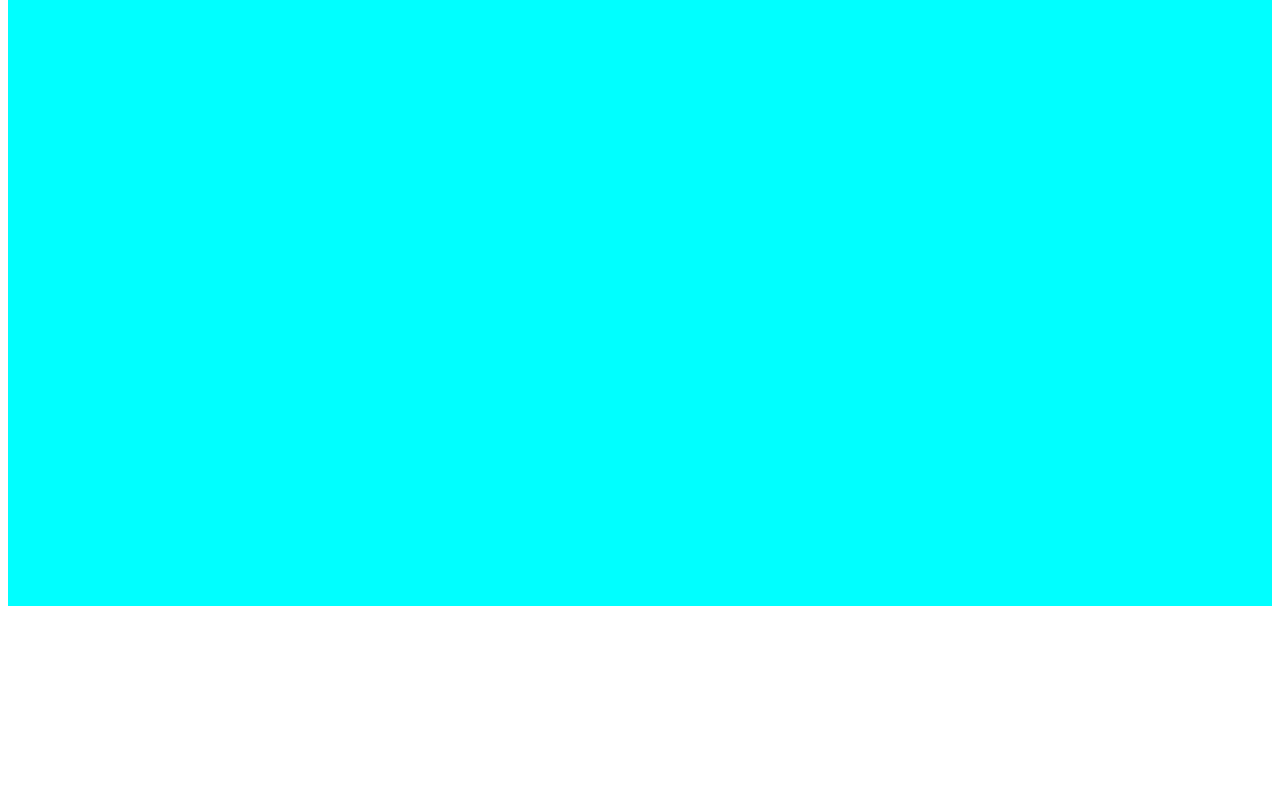
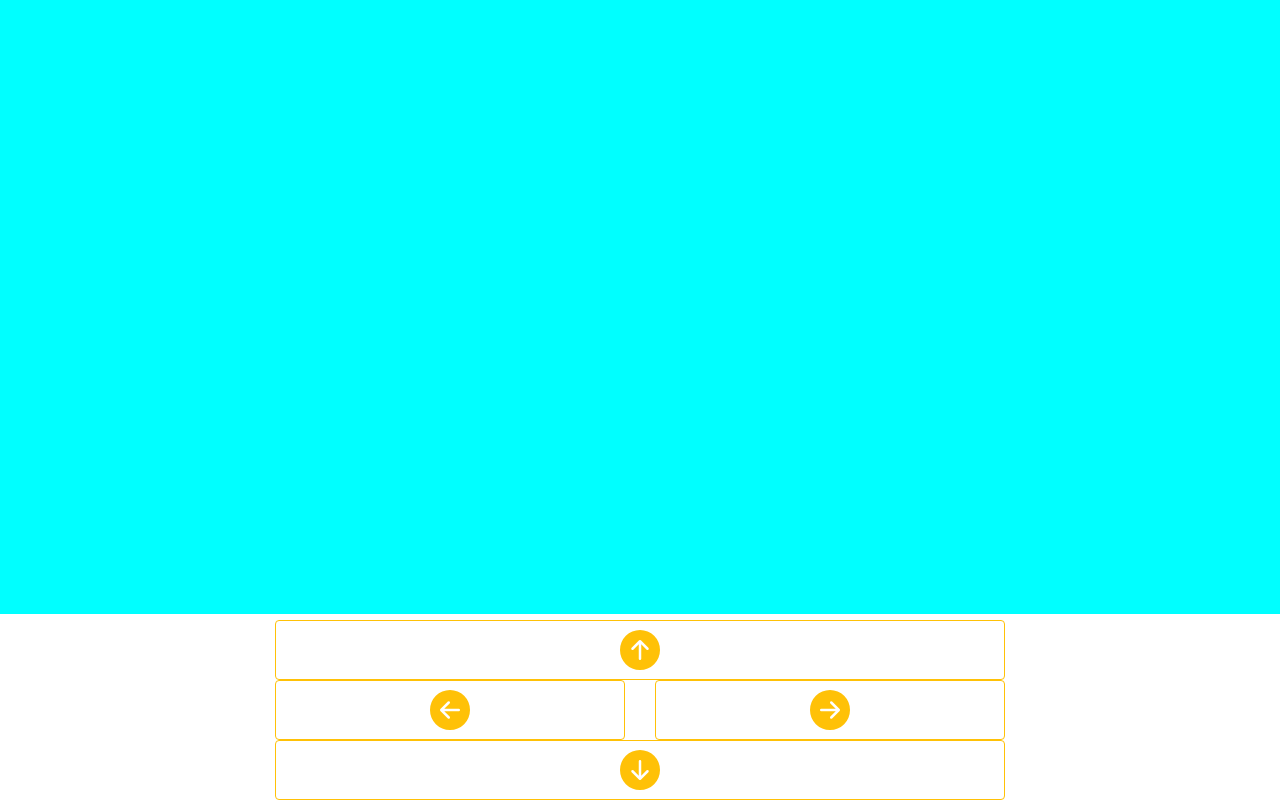
Before and after one commit to Felipe1501/jogoW3, a website: page www/index.html in a window 1280 px wide. Shown: the part 666-1466 px from the top of the page. Before the commit the page ends 1284 px from the top, so only its background shows below. Drawn offline with nearby package versions, Linux system fonts and the light colour scheme.

Commit message:
jogo parcialmente rodando, falta colocar a img e bala

```diff
--- a/www/components/script.js
+++ b/www/components/script.js
@@ -1,10 +1,28 @@
 window.onload = function(){
   jogoInicio();
+
+  document.querySelector("#direita").addEventListener("click", function(){
+     right();
+  });
+
+   document.querySelector("#esquerda").addEventListener("click", function(){
+     left();
+  });
+
+   document.querySelector("#subir").addEventListener("click", function(){
+     sobe();
+  });
+
+   document.querySelector("#descer").addEventListener("click", function(){
+     desce();
+  });
 }
+
+var personagemObj;
 
 function jogoInicio(){
   jogoArea.start();
-  personagem = componentes("#F00", 10, 120, 30, 30);
+  personagemObj = new componentes("#F00", 10, 120, 30, 30);
 }
 
 let jogoArea = {
@@ -13,6 +31,10 @@ let jogoArea = {
      this.canvas.height = 300,
      this.context = this.canvas.getContext("2d");
      document.body.insertBefore(this.canvas, document.body.childNodes[0]);
+     this.intervalo = setInterval(jogoAtualizar, 20);
+   },
+   limpa: function(){
+     this.context.clearRect(0,0, this.canvas.width, this.canvas.height);
    }
 }
 
@@ -21,7 +43,37 @@ function componentes(cor, x, y, altura, largura){
       this.largura = largura,
       this.x = x,
       this.y = y,
+      this.veloX = 0,
+      this.veloY = 0,
+      this.atualizar = function(){
       contexto = jogoArea.context;
       contexto.fillStyle = cor,
       contexto.fillRect(this.x, this.y, this.altura, this.largura);
+      },
+      this.posicaoNova = function(){
+        this.x += this.veloX;
+        this.y += this.veloY;
+      }
 }
+
+function jogoAtualizar(){
+  jogoArea.limpa();
+  personagemObj.posicaoNova();
+  personagemObj.atualizar();
+}
+
+function sobe(){
+  personagemObj.veloY -= 1;
+}
+
+function desce(){
+  personagemObj.veloY += 1;
+}
+
+function right(){
+  personagemObj.veloX += 1;
+}
+
+function left(){
+  personagemObj.veloX -= 1;
+}
--- a/www/css/style.css
+++ b/www/css/style.css
@@ -4,3 +4,12 @@ canvas{
   background-color: aqua;
   width: 100%;
 }
+
+button{
+  height: 60px;
+}
+
+button svg{
+  height: 40px;
+  width: 40px;
+}
--- a/www/index.html
+++ b/www/index.html
@@ -9,11 +9,35 @@
 
   <link rel="stylesheet" href="components/loader.css">
   <script src="components/script.js"></script>
+  <link rel="stylesheet" href="https://cdn.jsdelivr.net/npm/bootstrap@4.6.0/dist/css/bootstrap.min.css" integrity="sha384-B0vP5xmATw1+K9KRQjQERJvTumQW0nPEzvF6L/Z6nronJ3oUOFUFpCjEUQouq2+l" crossorigin="anonymous">
   <link rel="stylesheet" href="css/style.css">
 
 
 </head>
 <body>
-
+  <div class="container">
+    <div class="row">
+      <div class="offset-2 col-8">
+        <button class="btn btn-outline-warning btn-block" id="subir"><svg xmlns="http://www.w3.org/2000/svg" fill="currentColor" class="bi bi-arrow-up-circle-fill" viewBox="0 0 16 16">
+  <path d="M16 8A8 8 0 1 0 0 8a8 8 0 0 0 16 0zm-7.5 3.5a.5.5 0 0 1-1 0V5.707L5.354 7.854a.5.5 0 1 1-.708-.708l3-3a.5.5 0 0 1 .708 0l3 3a.5.5 0 0 1-.708.708L8.5 5.707V11.5z"/>
+</svg></button>
+      </div>
+      <div class="offset-2 col-4">
+        <button class="btn btn-outline-warning btn-block" id="esquerda" ><svg xmlns="http://www.w3.org/2000/svg"  fill="currentColor" class="bi bi-arrow-left-circle-fill" viewBox="0 0 16 16">
+  <path d="M8 0a8 8 0 1 0 0 16A8 8 0 0 0 8 0zm3.5 7.5a.5.5 0 0 1 0 1H5.707l2.147 2.146a.5.5 0 0 1-.708.708l-3-3a.5.5 0 0 1 0-.708l3-3a.5.5 0 1 1 .708.708L5.707 7.5H11.5z"/>
+</svg></button>
+      </div>
+      <div class="col-4">
+        <button class="btn btn-outline-warning btn-block" id="direita" ><svg xmlns="http://www.w3.org/2000/svg"  fill="currentColor" class="bi bi-arrow-right-circle-fill" viewBox="0 0 16 16">
+  <path d="M8 0a8 8 0 1 1 0 16A8 8 0 0 1 8 0zM4.5 7.5a.5.5 0 0 0 0 1h5.793l-2.147 2.146a.5.5 0 0 0 .708.708l3-3a.5.5 0 0 0 0-.708l-3-3a.5.5 0 1 0-.708.708L10.293 7.5H4.5z"/>
+</svg></button>
+      </div>
+      <div class="offset-2 col-8">
+        <button class="btn btn-outline-warning btn-block" id="descer" ><svg xmlns="http://www.w3.org/2000/svg"  fill="currentColor" class="bi bi-arrow-down-circle-fill" viewBox="0 0 16 16">
+  <path d="M16 8A8 8 0 1 1 0 8a8 8 0 0 1 16 0zM8.5 4.5a.5.5 0 0 0-1 0v5.793L5.354 8.146a.5.5 0 1 0-.708.708l3 3a.5.5 0 0 0 .708 0l3-3a.5.5 0 0 0-.708-.708L8.5 10.293V4.5z"/>
+</svg></button>
+      </div>
+    </div>
+  </div>
 </body>
 </html>
```
